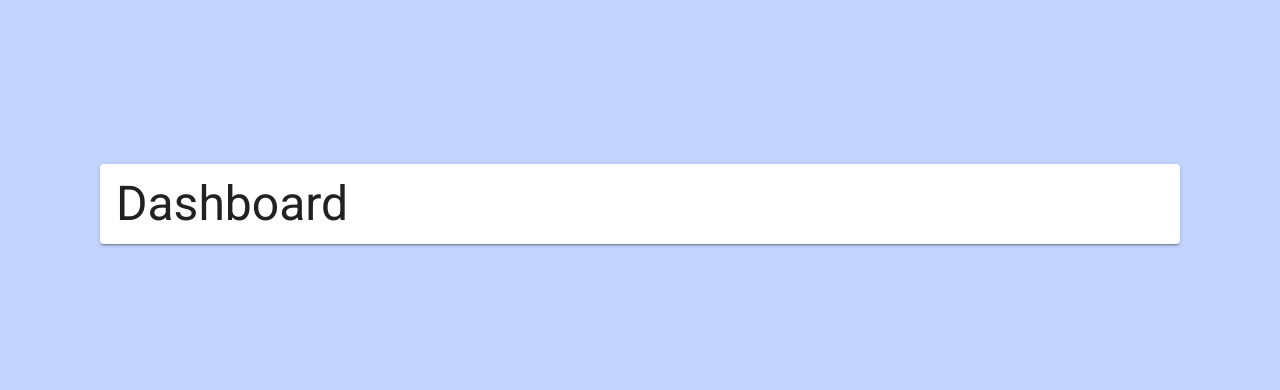
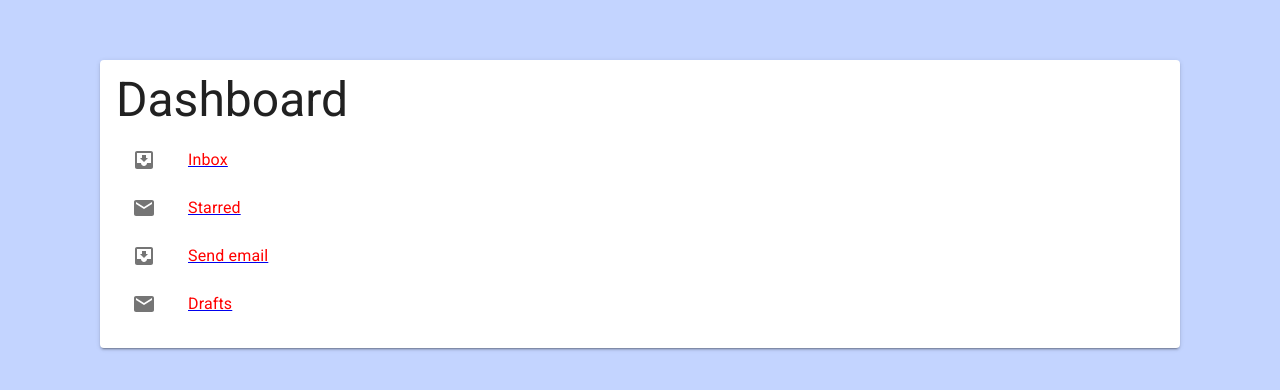
Before and after one commit to klauskpm/my-turborepo, a React (Create React App) app in the folder apps/testing-react/: page /dashboard in a window 1280 px wide. Shown: the part 196-586 px from the top of the page. Built offline with nearby package versions, Linux system fonts and the light colour scheme.

Commit message:
feat(testing-react): create sidebar

```diff
--- a/apps/testing-react/src/routes/Dashboard.tsx
+++ b/apps/testing-react/src/routes/Dashboard.tsx
@@ -1,4 +1,16 @@
-import { Grid, Paper, Typography } from "@mui/material";
+import { Mail, MoveToInbox } from '@mui/icons-material';
+import {
+  Box,
+  Grid,
+  List,
+  ListItem,
+  ListItemButton,
+  ListItemIcon,
+  ListItemText,
+  Paper,
+  Typography
+} from '@mui/material';
+import { NavLink } from 'react-router-dom';
 
 const styles = {
   container: {
@@ -12,6 +24,9 @@ const styles = {
     display: 'flex',
     flexDirection: 'column',
     height: 'fit-content'
+  },
+  active: {
+    color: 'red'
   }
 };
 
@@ -20,6 +35,24 @@ function Dashboard() {
     <Grid container justifyContent='center' sx={styles.container}>
       <Paper sx={styles.paper} elevation={2}>
         <Typography variant='h3'>Dashboard</Typography>
+        <Box>
+          <List>
+            {['Inbox', 'Starred', 'Send email', 'Drafts'].map((text, index) => (
+              <ListItem key={text} disablePadding>
+                <NavLink to={`#${text}`}>
+                  {({isActive}) => (
+                    <ListItemButton sx={isActive ? styles.active : null}>
+                      <ListItemIcon>
+                        {index % 2 === 0 ? <MoveToInbox /> : <Mail />}
+                      </ListItemIcon>
+                      <ListItemText primary={text} />
+                    </ListItemButton>
+                  )}
+                </NavLink>
+              </ListItem>
+            ))}
+          </List>
+        </Box>
       </Paper>
     </Grid>
   )
```
